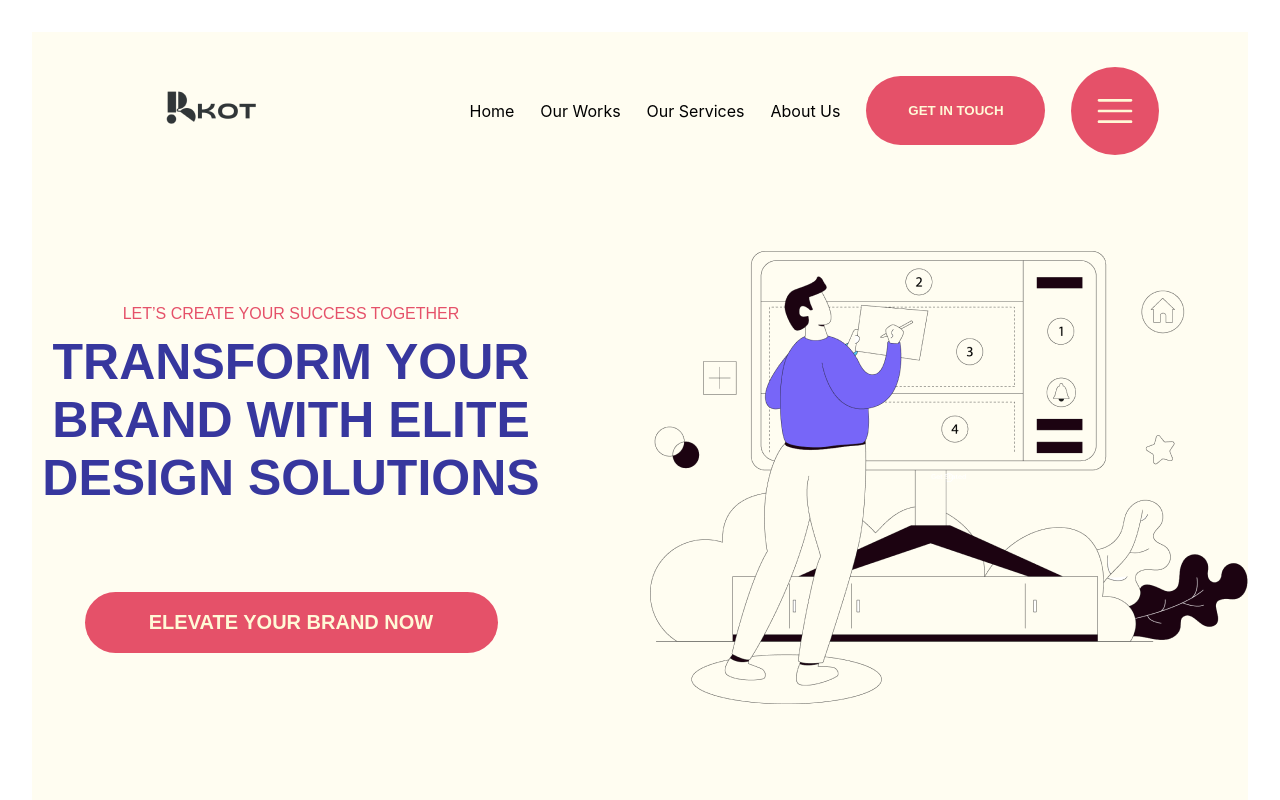
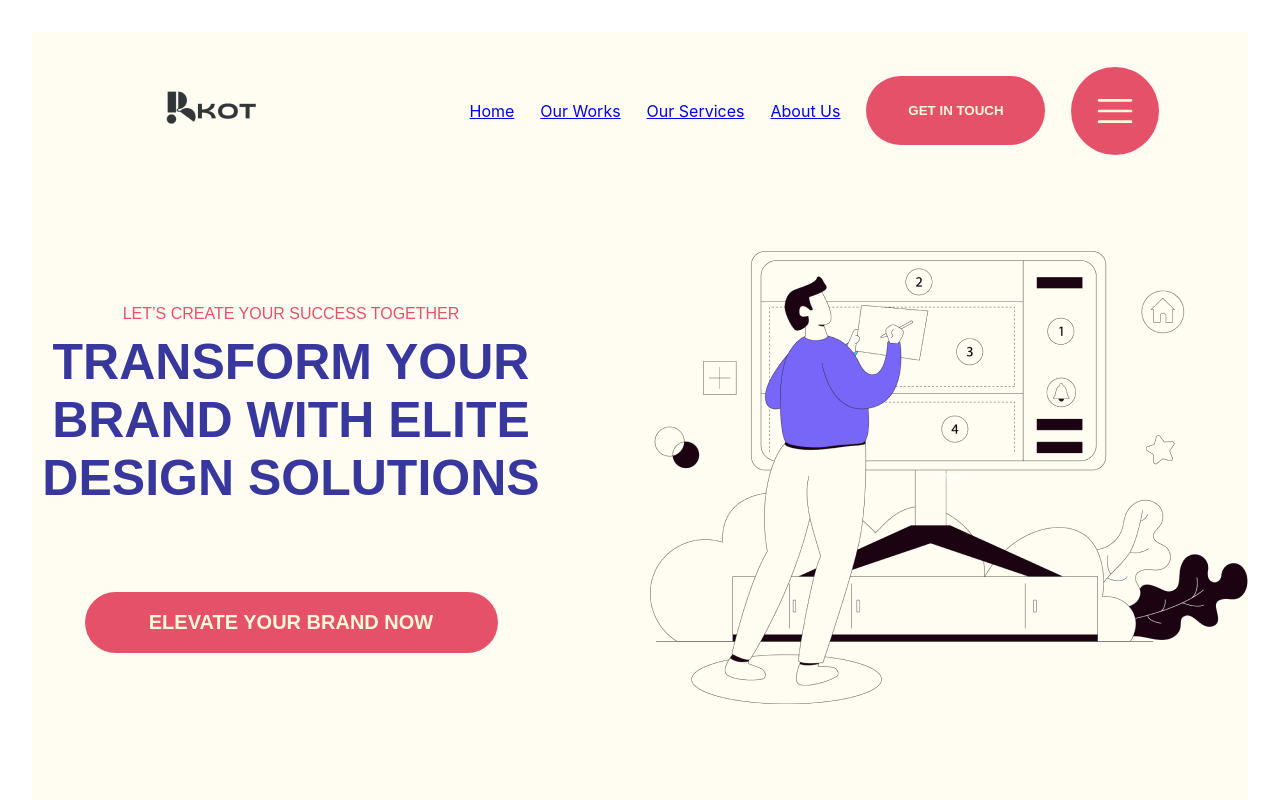
Before and after one commit to rkotchamp/rkot-agency, a React (Vite) app: page / in a window 1280 px wide. Shown: the top 800 px of the page. Built offline with nearby package versions, Linux system fonts and the light colour scheme.

Commit message:
created the user routing on the page

```diff
--- a/src/Components/NavBar/NavBar.jsx
+++ b/src/Components/NavBar/NavBar.jsx
@@ -1,35 +1,55 @@
-import { useContext } from "react";
+import { useContext, useState, useEffect } from "react";
+import { Link, useLocation } from "react-router-dom";
 import logo from "../../assets/Images/rkot official-01 1.png";
 import { RxHamburgerMenu } from "react-icons/rx";
 import BurgerMenu from "../OpenBurgerMenu/BurgerMenu";
 import NavShowContext from "../../context/NavShowContext";
-import { useNavigate } from "react-router-dom";
+
 import "./NavBar.css";
 
 function NavBar() {
   const { setShowNav } = useContext(NavShowContext);
   const { setHideNav } = useContext(NavShowContext);
 
-  const navigate = useNavigate();
+  const [selectedNav, setSelectedNav] = useState("");
+  const location = useLocation();
 
   const showNavClick = () => {
     setShowNav((prev) => true);
     setHideNav((prev) => false);
   };
 
-  const handleNavigate = (path) => {
-    return () => navigate(path);
-  };
+  useEffect(() => {
+    setSelectedNav(location.pathname);
+  }, [location]);
 
+  console.log(selectedNav);
   return (
     <div className="nav_container">
       <img src={logo} alt="rkot creative solutions logo" />
       <nav>
         <ul className="navLinks_container">
-          <li onClick={handleNavigate("/")}>Home</li>
-          <li onClick={handleNavigate("/portfolio")}>Our Works</li>
-          <li onClick={handleNavigate("/services")}>Our Services</li>
-          <li onClick={handleNavigate("/about-us")}>About Us</li>
+          <Link to="/" className={selectedNav === "/" ? "active" : ""}>
+            <li>Home</li>
+          </Link>
+          <Link
+            to="/portfolio"
+            className={selectedNav === "/portfolio" ? "active" : ""}
+          >
+            <li>Our Works</li>
+          </Link>
+          <Link
+            to="/services"
+            className={selectedNav === "/services" ? "active" : ""}
+          >
+            <li>Our Services</li>
+          </Link>
+          <Link
+            to="/about-us"
+            className={selectedNav === "/about-us" ? "active" : ""}
+          >
+            <li>About Us</li>
+          </Link>
         </ul>
         <div className="navButtons">
           <button className="cta_Button">GET IN TOUCH</button>
--- a/src/Pages/AboutPage/About.jsx
+++ b/src/Pages/AboutPage/About.jsx
@@ -7,9 +7,8 @@ import firstImage from "../../assets/Images/firstMember.png";
 import secondMember from "../../assets/Images/secondMember.png";
 import ServicesSection from "../../Components/ServicesSection/ServicesSection";
 import Testimony from "../../Components/Testimonials&Contacts/Testimony/Testimony";
-
+import Footer from "../../Components/Footer/Footer";
 import "./About.css";
-import Footer from "../../Components/Footer/Footer";
 
 function About() {
   const { hideNav } = useContext(NavShowContext);
```
